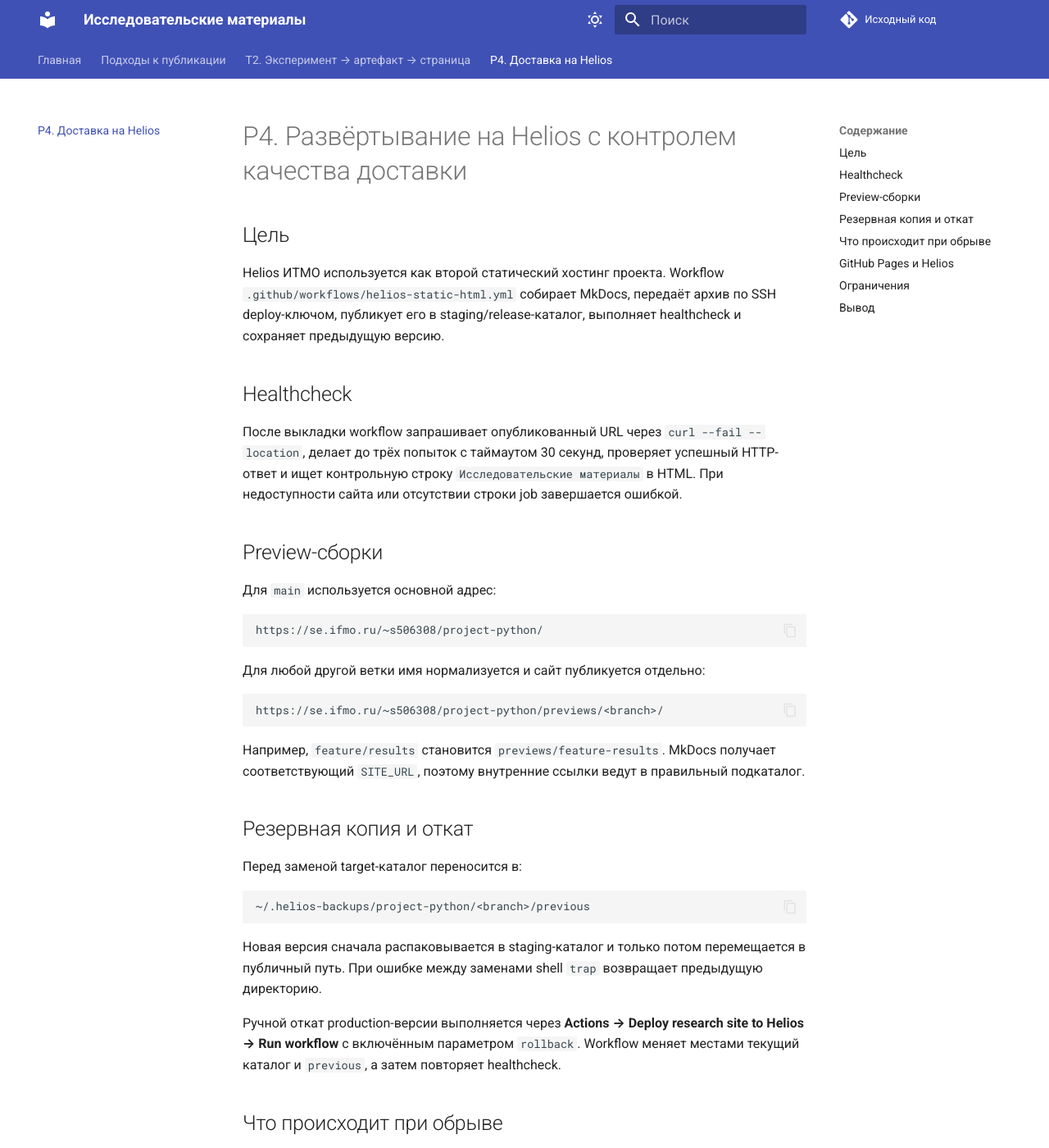
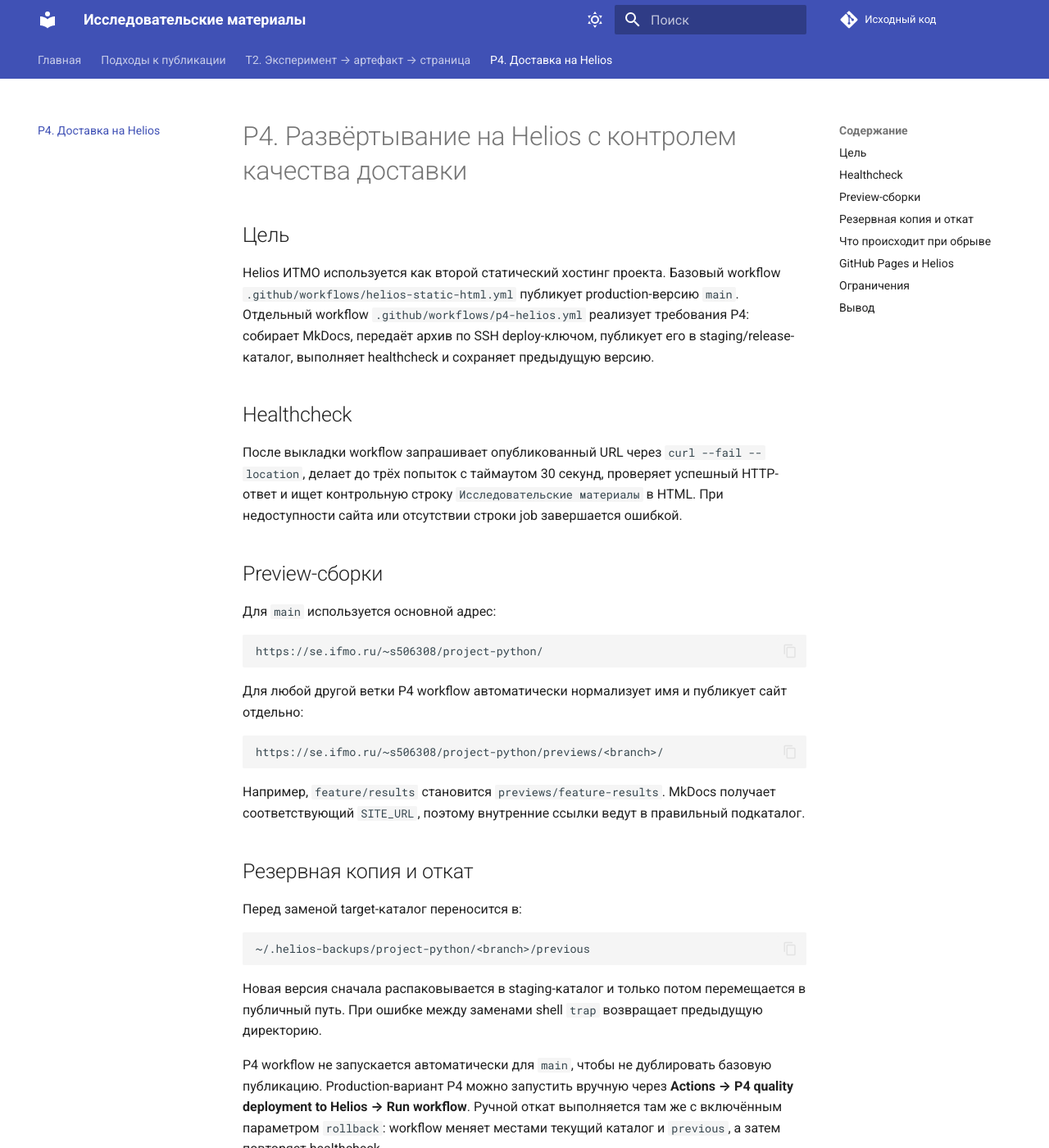
Before and after one commit to L1oneSs/project-python, an MkDocs documentation site: the page built from docs/p4.md, in a window 1280 px wide and 1400 px high. Shown: the whole window at 82% size. Built offline with MkDocs 1.6.1 and Material for MkDocs 9.7.7, drawn with Linux system fonts in a browser that asks for light colours; comment, search, counter and statistics services are not loaded.

Commit message:
Update P4 workflow documentation

````diff
--- a/docs/p4.md
+++ b/docs/p4.md
@@ -2,7 +2,7 @@
 
 ## Цель
 
-Helios ИТМО используется как второй статический хостинг проекта. Workflow `.github/workflows/helios-static-html.yml` собирает MkDocs, передаёт архив по SSH deploy-ключом, публикует его в staging/release-каталог, выполняет healthcheck и сохраняет предыдущую версию.
+Helios ИТМО используется как второй статический хостинг проекта. Базовый workflow `.github/workflows/helios-static-html.yml` публикует production-версию `main`. Отдельный workflow `.github/workflows/p4-helios.yml` реализует требования P4: собирает MkDocs, передаёт архив по SSH deploy-ключом, публикует его в staging/release-каталог, выполняет healthcheck и сохраняет предыдущую версию.
 
 ## Healthcheck
 
@@ -16,7 +16,7 @@
 https://se.ifmo.ru/~s506308/project-python/
 ```
 
-Для любой другой ветки имя нормализуется и сайт публикуется отдельно:
+Для любой другой ветки P4 workflow автоматически нормализует имя и публикует сайт отдельно:
 
 ```text
 https://se.ifmo.ru/~s506308/project-python/previews/<branch>/
@@ -34,7 +34,7 @@
 
 Новая версия сначала распаковывается в staging-каталог и только потом перемещается в публичный путь. При ошибке между заменами shell `trap` возвращает предыдущую директорию.
 
-Ручной откат production-версии выполняется через **Actions → Deploy research site to Helios → Run workflow** с включённым параметром `rollback`. Workflow меняет местами текущий каталог и `previous`, а затем повторяет healthcheck.
+P4 workflow не запускается автоматически для `main`, чтобы не дублировать базовую публикацию. Production-вариант P4 можно запустить вручную через **Actions → P4 quality deployment to Helios → Run workflow**. Ручной откат выполняется там же с включённым параметром `rollback`: workflow меняет местами текущий каталог и `previous`, а затем повторяет healthcheck.
 
 ## Что происходит при обрыве
 
````
